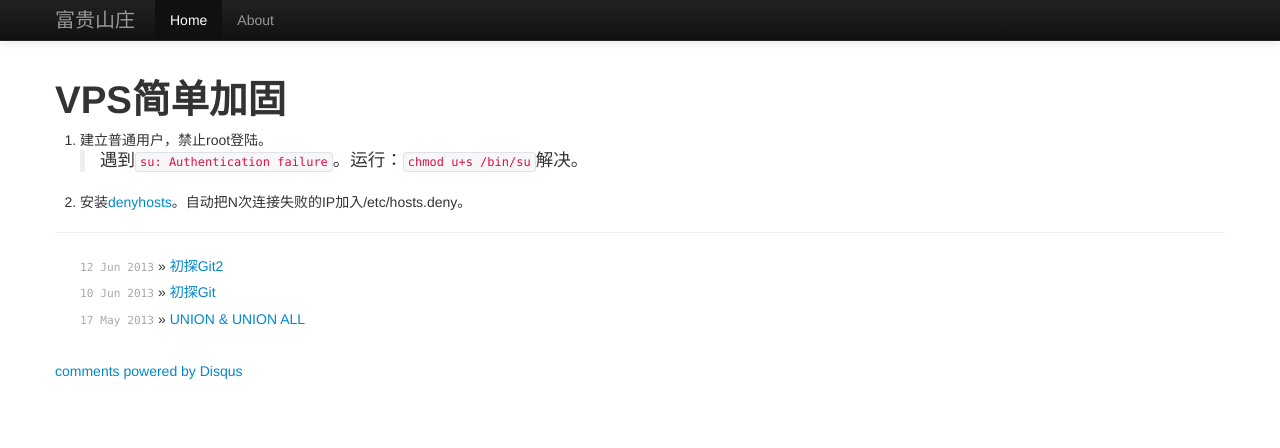
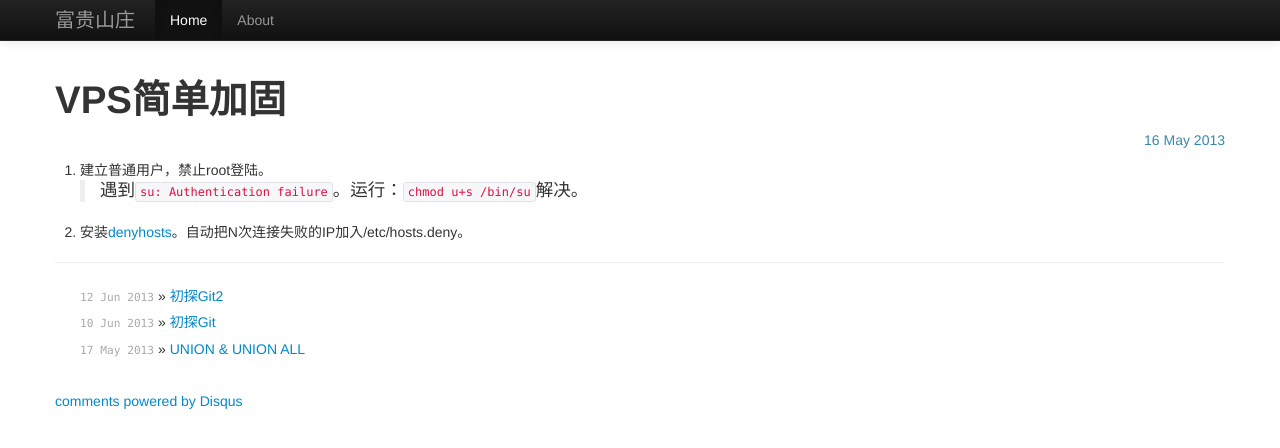
Before and after one commit to maydayuiui/maydayuiui.github.com, a Jekyll site: the page built from _posts/2013-05-16-vpsenchance.md, in a window 1280 px wide. Shown: the top 448 px of the page. Built offline with Jekyll 4.4.1, drawn with Linux system fonts in a browser that asks for light colours; Markdown is read by kramdown in place of the engine named in the settings; comment, search, counter and statistics services are not loaded.

Commit message:
add date in post

```diff
--- a/_layouts/post.html
+++ b/_layouts/post.html
@@ -3,7 +3,7 @@ layout: default
 ---
 
 <h1>{{ page.title }}</h1>
-<p></p>
+<p class="text-right text-info">{{ page.date | date_to_string }}</p>
 	{{ content }}
 
 <hr>
```
